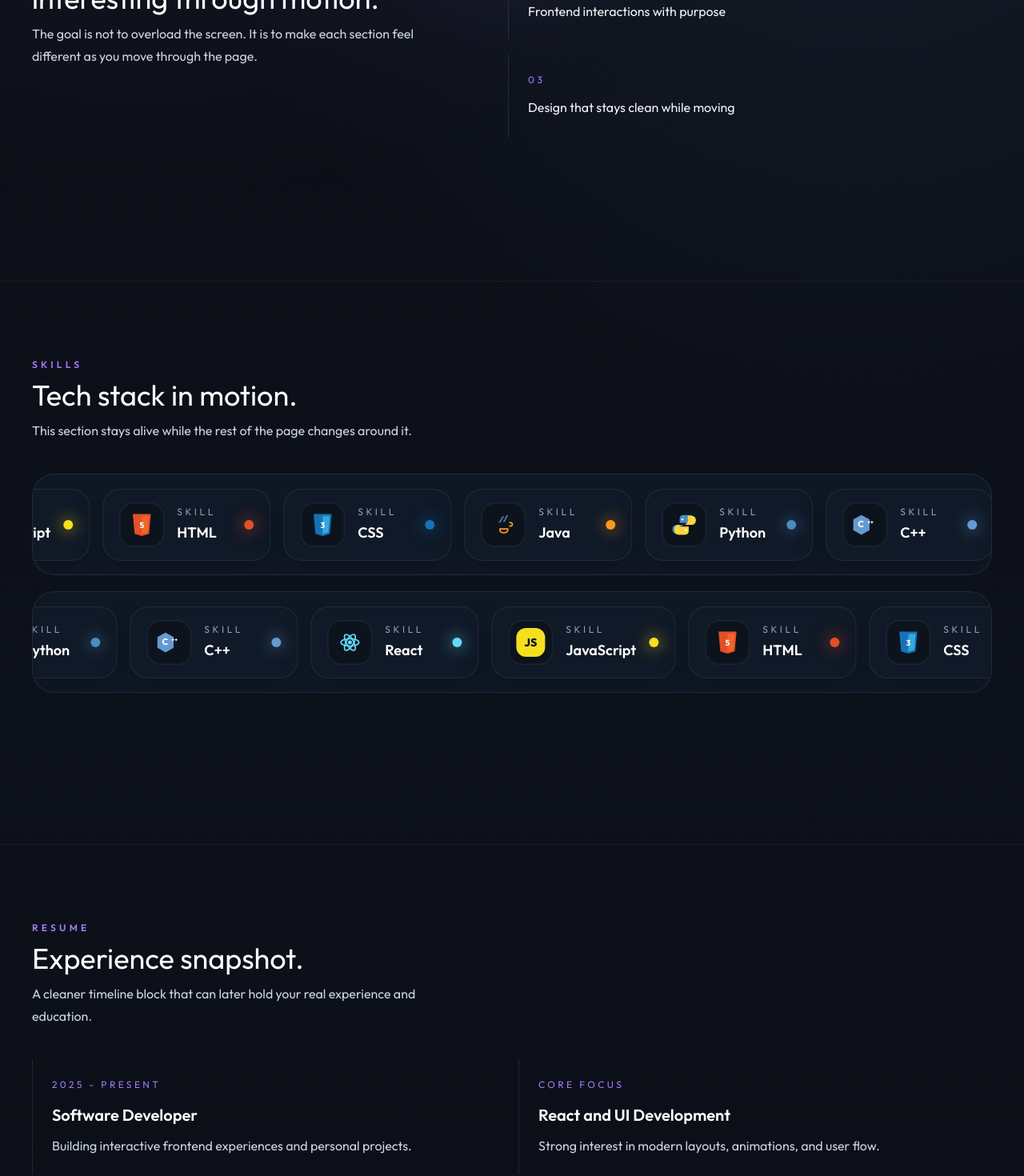
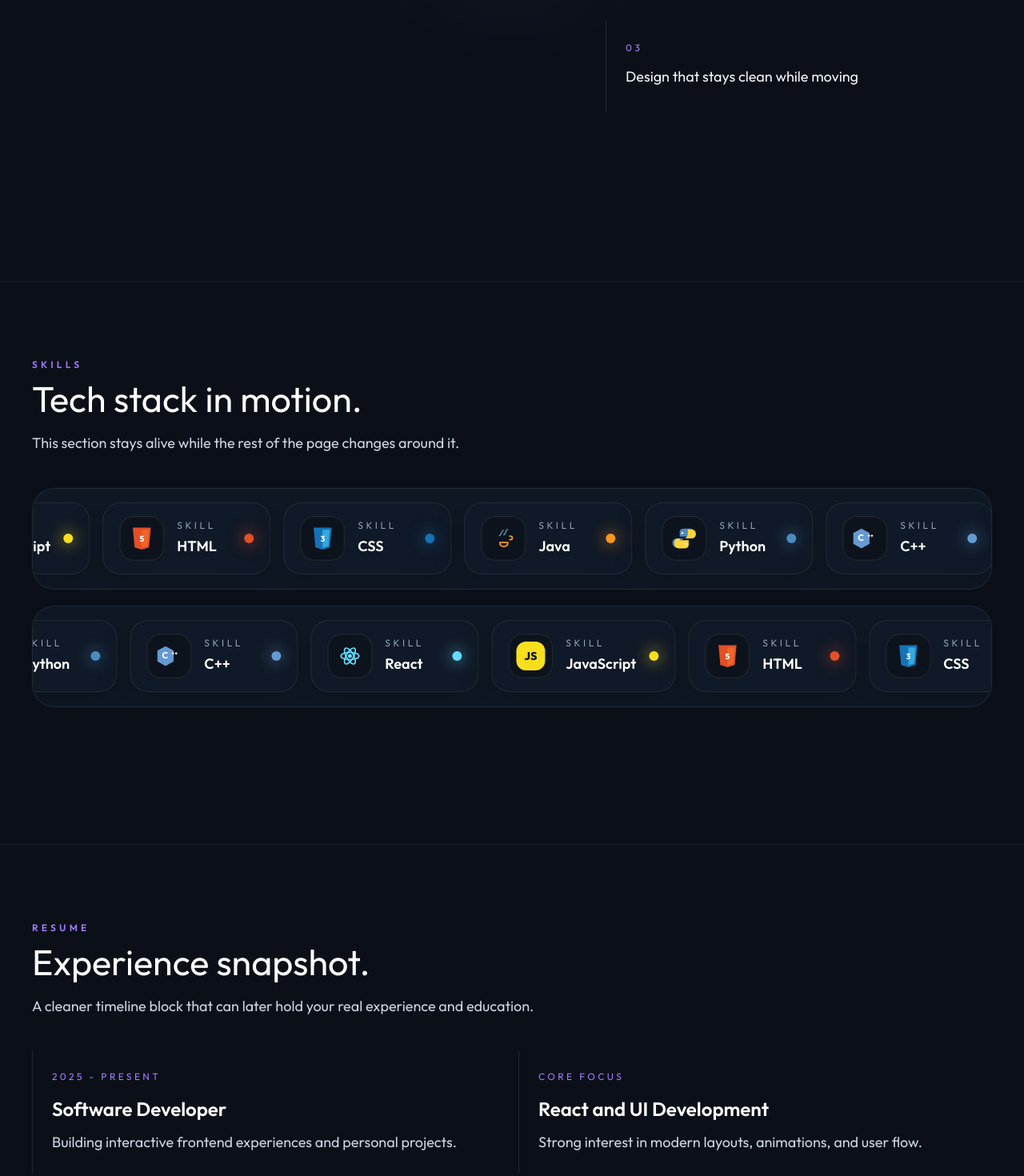
Before and after one commit to jeelghetia07/Portfolio, a React (Vite) app: page / in a window 1280 px wide. Shown: the part 1240-2710 px from the top of the page at 80% size. Built offline with nearby package versions, Linux system fonts and the light colour scheme.

Commit message:
increased the font size and page size

```diff
--- a/src/App.jsx
+++ b/src/App.jsx
@@ -7,7 +7,7 @@ import SkillsSection from './sections/SkillsSection.jsx'
 
 function App() {
   return (
-    <main className="relative overflow-hidden">
+    <main className="relative overflow-hidden bg-[#0b1018]">
       <div className="pointer-events-none absolute inset-0 opacity-90">
         <div className="absolute left-[-8rem] top-[6rem] h-[24rem] w-[24rem] rounded-full bg-[radial-gradient(circle,_rgba(255,111,145,0.18),_transparent_68%)] blur-3xl" />
         <div className="absolute right-[-8rem] top-[24rem] h-[24rem] w-[24rem] rounded-full bg-[radial-gradient(circle,_rgba(123,223,246,0.16),_transparent_68%)] blur-3xl" />
--- a/src/components/SectionHeading.jsx
+++ b/src/components/SectionHeading.jsx
@@ -1,13 +1,13 @@
 function SectionHeading({ eyebrow, title, description }) {
   return (
-    <div className="max-w-2xl">
+    <div className="max-w-3xl">
       <p className="text-xs font-semibold uppercase tracking-[0.35em] text-[#a47bff]">
         {eyebrow}
       </p>
-      <h2 className="mt-3 font-[var(--font-display)] text-3xl leading-none text-white sm:text-4xl">
+      <h2 className="mt-3 font-[var(--font-display)] text-[2.2rem] leading-[1.02] text-white sm:text-[2.8rem]">
         {title}
       </h2>
-      <p className="mt-3 max-w-lg text-sm leading-7 text-slate-300 sm:text-base">
+      <p className="mt-4 max-w-2xl text-base leading-8 text-slate-300 sm:text-lg">
         {description}
       </p>
     </div>
--- a/src/sections/AboutSection.jsx
+++ b/src/sections/AboutSection.jsx
@@ -13,28 +13,30 @@ function AboutSection() {
       as="section"
       id="about"
       variant="left"
-      className="grid min-h-[88vh] items-center gap-8 border-t border-white/6 px-5 py-24 sm:px-8 lg:grid-cols-[0.95fr_1.05fr] lg:gap-12 lg:px-10"
+      className="min-h-[88vh] border-t border-white/6 px-5 py-24 sm:px-8 lg:px-10"
     >
+      <div className="mx-auto grid w-full max-w-[1280px] items-start gap-12 lg:grid-cols-[1.15fr_0.85fr] lg:gap-16">
         <SectionHeading
           eyebrow="About Me"
           title="I build simple layouts that become interesting through motion."
           description="The goal is not to overload the screen. It is to make each section feel different as you move through the page."
         />
 
-      <div className="grid gap-4">
+        <div className="grid gap-6">
           {highlights.map((item, index) => (
             <Reveal
               key={item}
               variant={index % 2 === 0 ? 'right' : 'scale'}
               delay={index * 120}
-            className="border-l border-white/10 py-6 pl-6"
+              className="border-l border-white/10 py-7 pl-6"
             >
               <p className="text-xs uppercase tracking-[0.3em] text-[#a47bff]">
                 0{index + 1}
               </p>
-            <p className="mt-3 text-base leading-7 text-slate-100">{item}</p>
+              <p className="mt-3 text-lg leading-8 text-slate-100">{item}</p>
             </Reveal>
           ))}
+        </div>
       </div>
     </Reveal>
   )
--- a/src/sections/ContactSection.jsx
+++ b/src/sections/ContactSection.jsx
@@ -4,7 +4,7 @@ import SectionHeading from '../components/SectionHeading.jsx'
 function ContactSection() {
   return (
     <Reveal as="section" id="contact" variant="scale" className="min-h-[76vh] border-t border-white/6 px-5 pb-8 pt-24 sm:px-8 lg:px-10">
-      <div>
+      <div className="mx-auto w-full max-w-[1280px]">
         <SectionHeading
           eyebrow="Contact"
           title="Let&apos;s connect."
--- a/src/sections/ProjectsSection.jsx
+++ b/src/sections/ProjectsSection.jsx
@@ -22,6 +22,7 @@ const projects = [
 function ProjectsSection() {
   return (
     <Reveal as="section" id="projects" variant="left" className="min-h-[88vh] border-t border-white/6 px-5 py-24 sm:px-8 lg:px-10">
+      <div className="mx-auto w-full max-w-[1280px]">
         <SectionHeading
           eyebrow="Projects"
           title="Selected work."
@@ -39,13 +40,13 @@ function ProjectsSection() {
               <p className="text-xs uppercase tracking-[0.28em] text-[#a47bff]">
                 {project.type}
               </p>
-            <h3 className="mt-4 text-xl font-semibold text-white">
+              <h3 className="mt-4 text-2xl font-semibold text-white">
                 {project.title}
               </h3>
-            <p className="mt-3 text-sm leading-6 text-slate-300 sm:text-base">
+              <p className="mt-3 text-base leading-7 text-slate-300 sm:text-lg">
                 {project.description}
               </p>
-            <div className="mt-8 inline-flex items-center gap-2 text-sm font-semibold text-[#a47bff]">
+              <div className="mt-8 inline-flex items-center gap-2 text-base font-semibold text-[#a47bff]">
                 View project
                 <span
                   aria-hidden="true"
@@ -57,6 +58,7 @@ function ProjectsSection() {
             </Reveal>
           ))}
         </div>
+      </div>
     </Reveal>
   )
 }
--- a/src/sections/ResumeSection.jsx
+++ b/src/sections/ResumeSection.jsx
@@ -17,7 +17,7 @@ const resumeItems = [
 function ResumeSection() {
   return (
     <Reveal as="section" id="resume" variant="right" className="min-h-[88vh] border-t border-white/6 px-5 py-24 sm:px-8 lg:px-10">
-      <div>
+      <div className="mx-auto w-full max-w-[1280px]">
         <SectionHeading
           eyebrow="Resume"
           title="Experience snapshot."
@@ -35,10 +35,10 @@ function ResumeSection() {
               <p className="text-xs uppercase tracking-[0.28em] text-[#a47bff]">
                 {item.year}
               </p>
-              <h3 className="mt-4 text-xl font-semibold text-white">
+              <h3 className="mt-4 text-2xl font-semibold text-white">
                 {item.title}
               </h3>
-              <p className="mt-3 text-sm leading-6 text-slate-300 sm:text-base">
+              <p className="mt-3 text-base leading-7 text-slate-300 sm:text-lg">
                 {item.description}
               </p>
             </Reveal>
--- a/src/sections/SkillsSection.jsx
+++ b/src/sections/SkillsSection.jsx
@@ -17,7 +17,7 @@ function SkillsSection() {
 
   return (
     <Reveal as="section" id="skills" variant="scale" className="min-h-[88vh] border-t border-white/6 px-5 py-24 sm:px-8 lg:px-10">
-      <div>
+      <div className="mx-auto w-full max-w-[1280px]">
         <SectionHeading
           eyebrow="Skills"
           title="Tech stack in motion."
```
Lines whose indentation alone changed are shown as unchanged.
